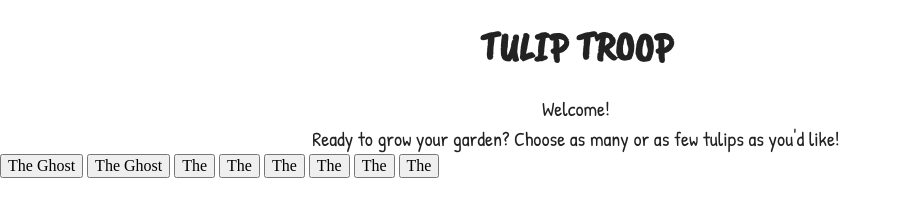
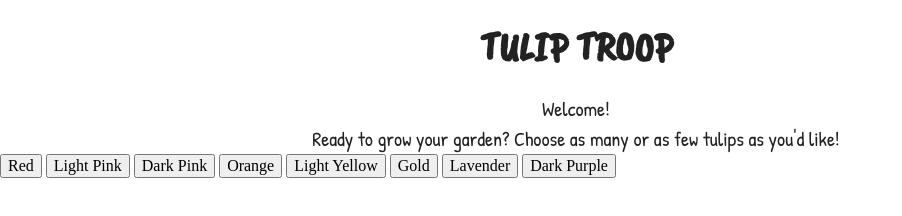
Before and after one commit to Sarah-Thomas-992/Tulip-Troop, a website: page index.html in a window 1280 px wide. Shown: the whole page, without its empty margins (0-902 px from the left). Drawn offline with nearby package versions, Linux system fonts and the light colour scheme.

Commit message:
Update index.html

```diff
--- a/index.html
+++ b/index.html
@@ -38,14 +38,14 @@
       <p>Ready to grow your garden? Choose as many or as few tulips as you'd like!</p>
     </div>
     <div class="button-bank">
-      <button class="ghost">The Ghost</button>
-      <button class="">The Ghost</button>
-      <button class="">The </button>
-      <button class="">The </button>
-      <button class="">The </button>
-      <button class="">The </button>
-      <button class="">The </button>
-      <button class="">The </button>
+      <button class="red">Red</button>
+      <button class="light-pink">Light Pink</button>
+      <button class="dark-pink">Dark Pink</button>
+      <button class="orange">Orange</button>
+      <button class="light-yellow">Light Yellow</button>
+      <button class="gold">Gold</button>
+      <button class="lavender">Lavender</button>
+      <button class="dark-purple">Dark Purple</button>
     </div>
     <div class="flower-garden">
     </div>
```
